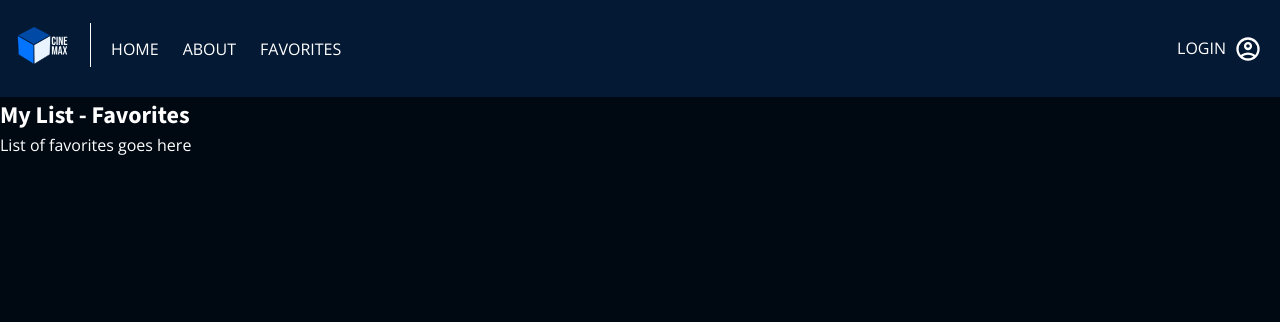
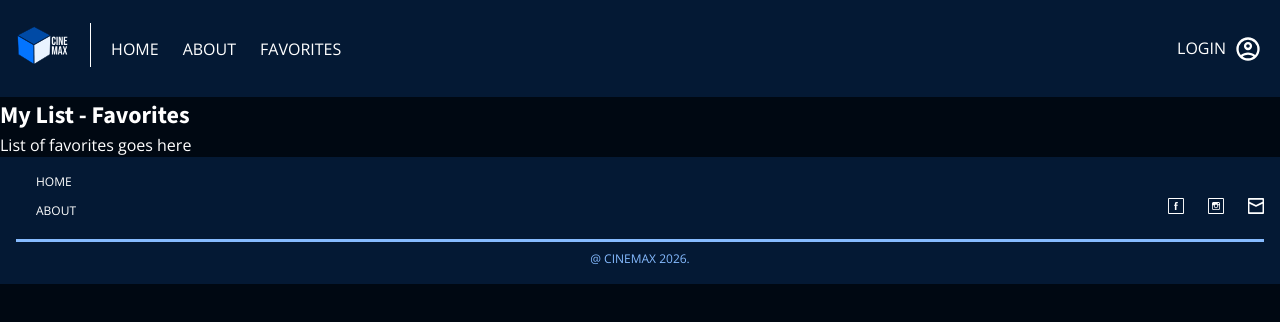
Before and after one commit to mtq01/m3-movie-app, a React (Vite) app: page /favorites in a window 1280 px wide. Shown: the top 322 px of the page. Built offline with nearby package versions, Linux system fonts and the light colour scheme.

Commit message:
Imported Footer component & added Footer to Router

```diff
--- a/src/routers/AppRouter.jsx
+++ b/src/routers/AppRouter.jsx
@@ -2,6 +2,7 @@ import { BrowserRouter, Routes, Route } from "react-router-dom";
 
 // import nav & footer component
 import Nav from "../components/Nav.jsx";
+import Footer from "../components/Footer.jsx";
 
 // import pages
 import HomePage from "../pages/HomePage.jsx";
@@ -18,6 +19,7 @@ function AppRouter() {
         <Route path="/favorites" exact element={<FavoritesPage />} />
       </Routes>
       {/* Footer Component Goes Here */}
+      <Footer />
     </BrowserRouter>
   );
 }
```
